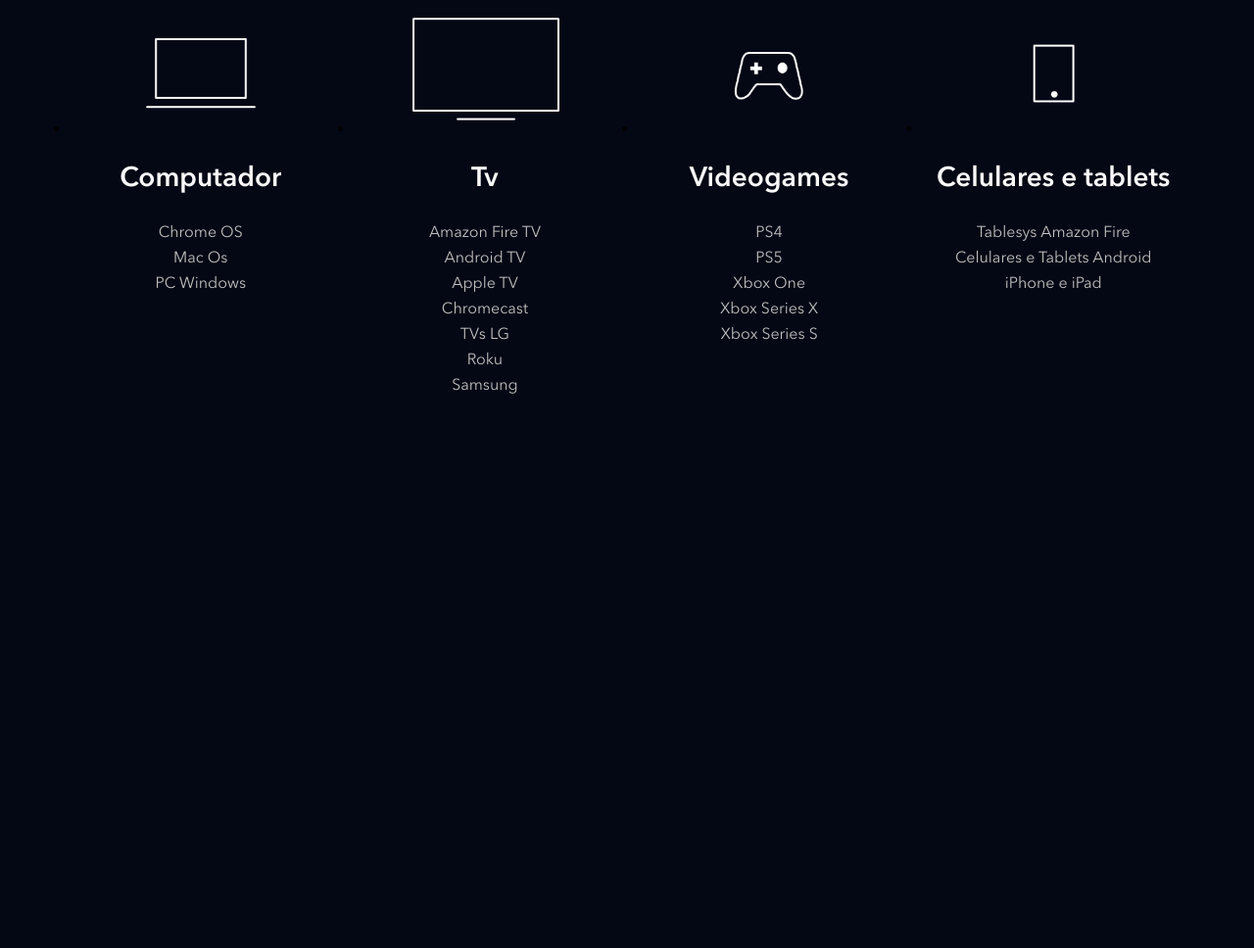
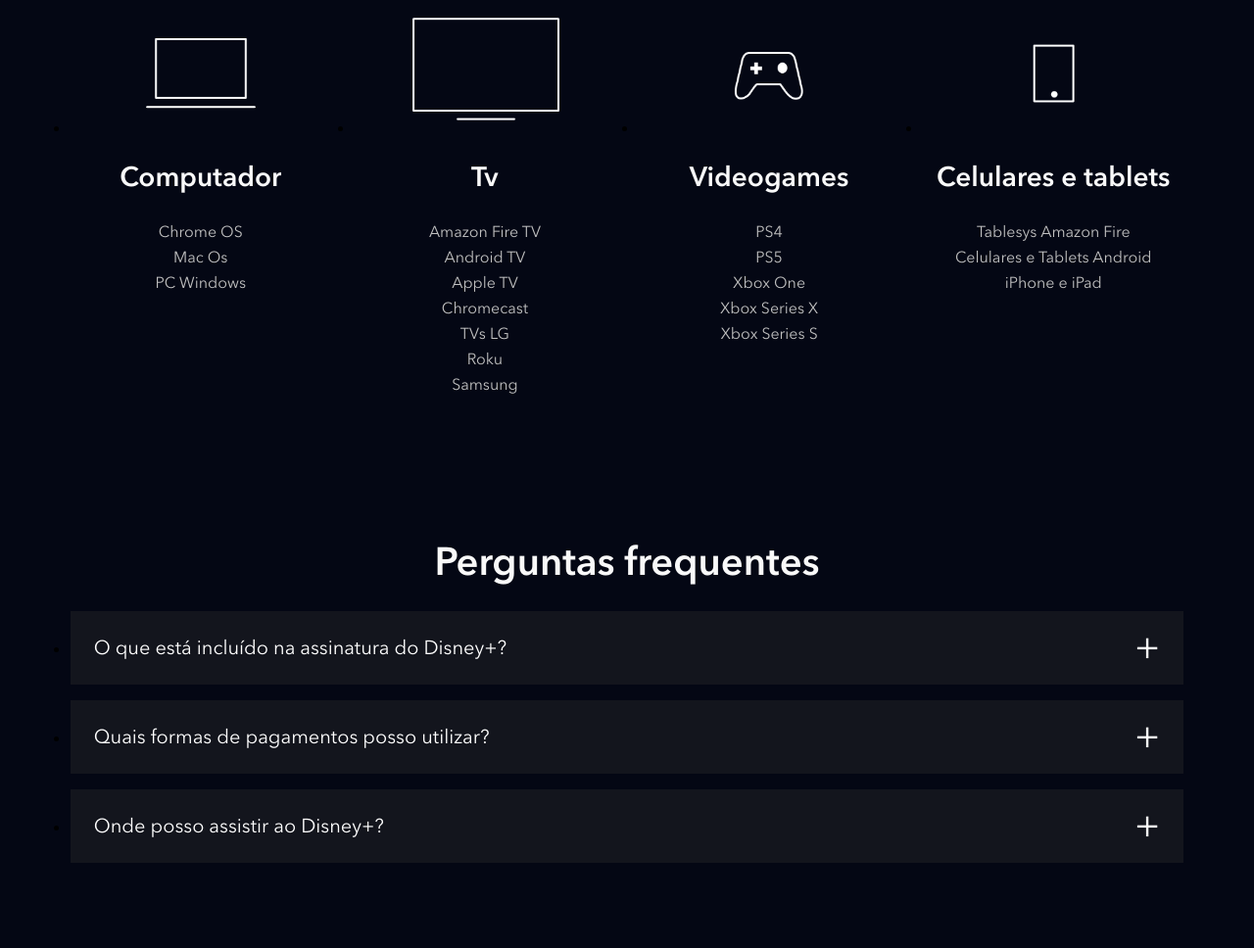
Before and after one commit to iSants/clone_disneyplus, a website: page index.html in a window 1280 px wide. Shown: the part 3709-4677 px from the top of the page at 98% size. Before the commit the page ends 4187 px from the top, so only its background shows below. Drawn offline with nearby package versions, Linux system fonts and the light colour scheme; files that its build step writes are made by us from their sources; files whose address does not match are found by name.

Commit message:
criando a sessão faq

```diff
--- a/index.html
+++ b/index.html
@@ -243,6 +243,48 @@
         </ul>
     </section>
 
+    <section class="faq">
+        <h2 class="title">Perguntas frequentes</h2>
+        <ul class="faq__questions">
+            <li class="faq__questions__item">
+                <div class="faq__questions__item__question" data-faq-question>
+                    O que está incluído na assinatura do Disney+?
+                </div>
+                <div class="faq__questions__item__answer text--big">
+                    <p>
+                        • Estreias de filmes, séries originais e clássicos da Disney, Pixar, Marvel, Star Wars, National Geographic e Hulu.
+                    </p>
+                    <p>
+                       • Os torneios mais importantes do mundo e programas da ESPN ao vivo.
+                    </p>
+                    <p>
+                       • Até quatro telas ao mesmo tempo com o Disney+ Premium, e até duas com o Disney+ Padrão.
+                    </p>
+                    <p>
+                       • Downloads, criação de perfis e controle parental para personalizar a experiência por idade, de acordo com o seu plano.
+                    </p>
+                </div>
+            </li>
+            <li class="faq__questions__item">
+                <div class="faq__questions__item__question" data-faq-question>
+                    Quais formas de pagamentos posso utilizar?
+                </div>
+                <div class="faq__questions__item__answer text--big">
+                    <p>
+                        Você pode pagar com cartão de crédito, débito ou Mercado Pago, ou por meio de empresas parceiras, como Mercado Livre e provedores locais de TV, telefone e internet.
+                    </p>
+                </div>
+            </li>
+            <li class="faq__questions__item">
+                <div class="faq__questions__item__question" data-faq-question>
+                    Onde posso assistir ao Disney+?
+                </div>
+                <div class="faq__questions__item__answer text--big">
+                    O aplicativo do Disney+ está disponível em dispositivos móveis, navegadores, videogames, decodificadores e smart TVs.
+                </div>
+        </ul>
+    </section>
+
     <script src="./src/main.js"></script>
 </body>
 </html>
--- a/src/main.js
+++ b/src/main.js
@@ -1,6 +1,20 @@
 document.addEventListener('DOMContentLoaded', function () {
   const buttons = document.querySelectorAll('[data-tab-button]');
   const tabs = document.querySelectorAll('[data-tab-id]');
+  const questions = document.querySelectorAll('[data-faq-question]');
+
+  // Adiciona listeners em cada pergunta
+  for (let i = 0; i < questions.length; i++) {
+    questions[i].addEventListener('click', abreOuFechaResposta);
+  }
+
+  // Função que abre ou fecha a resposta
+  function abreOuFechaResposta(elemento) {
+    const classe = 'faq__questions__item--is-open';
+    const elementoPai = elemento.target.parentNode;
+
+    elementoPai.classList.toggle(classe);
+  }
 
   // Função que oculta todas as tabs
   function hideAllTabs() {
--- /dev/null
+++ b/src/styles/_faq.scss
@@ -0,0 +1,61 @@
+.faq {
+    padding: 5.6vw;
+
+    h2 {
+        text-align: center;
+        margin-bottom: 24px;
+    }
+
+    &__questions {
+        &__item {
+            background-color: #13151d;
+            margin-bottom: 16px;
+
+            &__question {
+                color: #fff;
+                font-size: 20px;
+                padding: 24px;
+                display: block;
+                cursor: pointer;
+                position: relative;
+
+                &::after {
+                    content: '+';
+                    position: absolute;
+                    top: 0;
+                    right: 24px;
+                    height: 100%;
+                    display: flex;
+                    align-items: center;
+                    font-size: 40px;
+                }
+            }
+
+            &__answer {
+                height: 0;
+                overflow: hidden;
+                padding: 0 24px;
+                transition: height, .5s ease ;
+
+                p {
+                    padding-top: 20px;
+                    color: #ccc;
+                    font-size: 16px;
+                    line-height: 1.5;
+                }
+            }
+
+            &--is-open {
+                .faq__questions__item__question::after {
+                    content: '-';
+                }
+
+                .faq__questions__item__answer {
+                    height: auto;
+                    padding-bottom: 24px;
+                    transition: height, .5s ease ;
+                }
+            }
+        }
+    }
+}
--- a/src/styles/main.scss
+++ b/src/styles/main.scss
@@ -3,6 +3,7 @@
 @use "shows";
 @use "plans";
 @use "available-devices";
+@use "faq";
 
 @font-face {
   font-family: Avenir;
```
